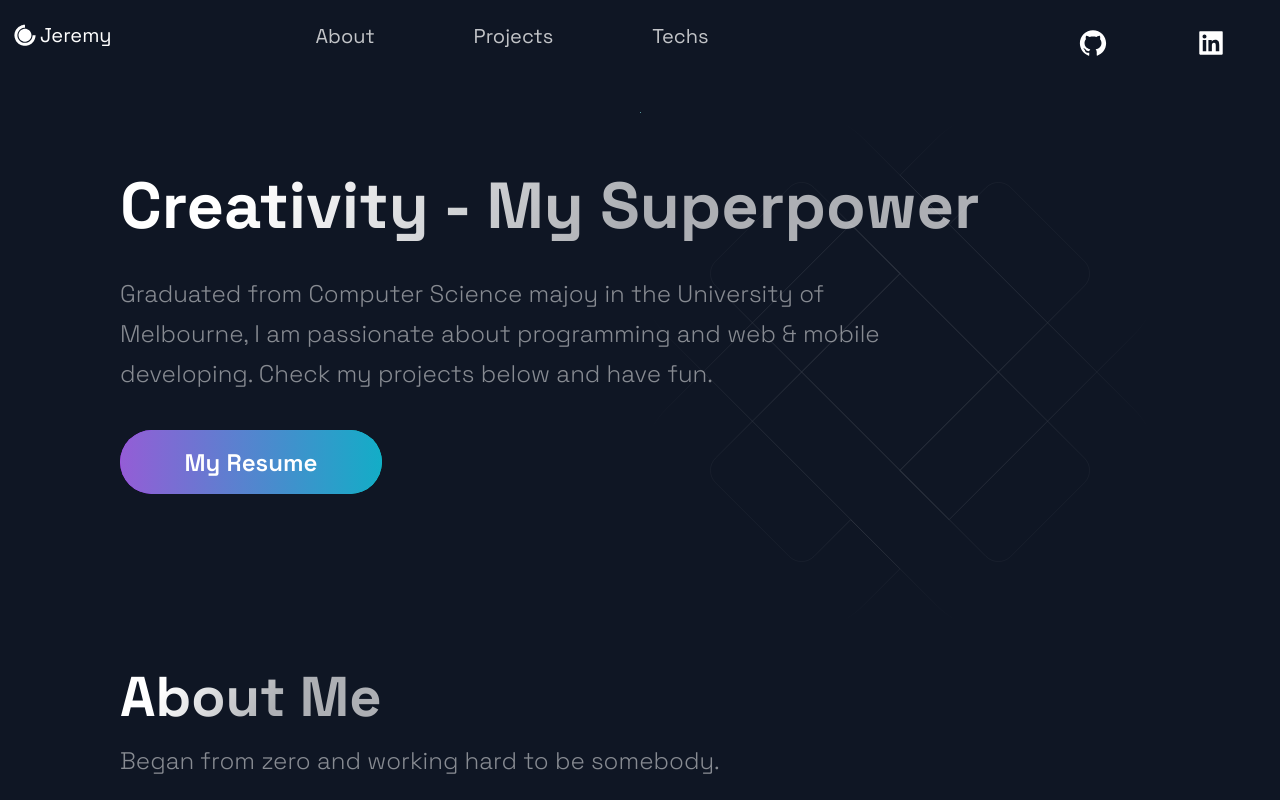
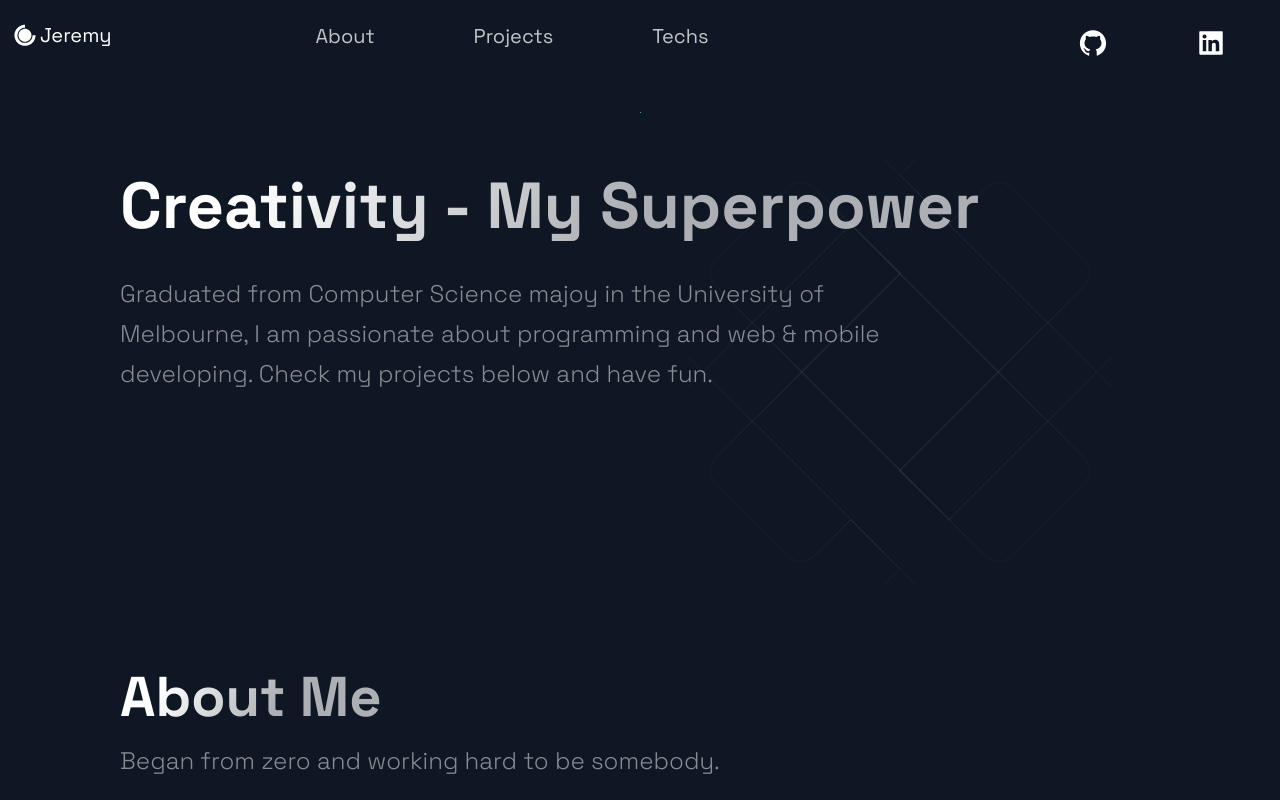
Before and after one commit to lf2lf2kk/Next.js-Single-Page-Portfolio, a Next.js app: page / in a window 1280 px wide. Shown: the top 800 px of the page. Built offline with nearby package versions, Linux system fonts and the light colour scheme.

Commit message:
Remove Resume

```diff
--- a/src/components/Hero/Hero.js
+++ b/src/components/Hero/Hero.js
@@ -13,11 +13,11 @@ const Hero = () => (
 			<SectionText>
 				Graduated from Computer Science majoy in the University of Melbourne, I am passionate about programming and web &amp; mobile developing. Check my projects below and have fun.  <br />
 			</SectionText>
-			<a href='/Resume.pdf' download={"Jeremy's Resume"}>
+			{/* <a href='/Resume.pdf' download={"Jeremy's Resume"}>
 				<Button>
 					My Resume
 				</Button>
-			</a>
+			</a> */}
 
 		</LeftSection>
 	</Section >
```
